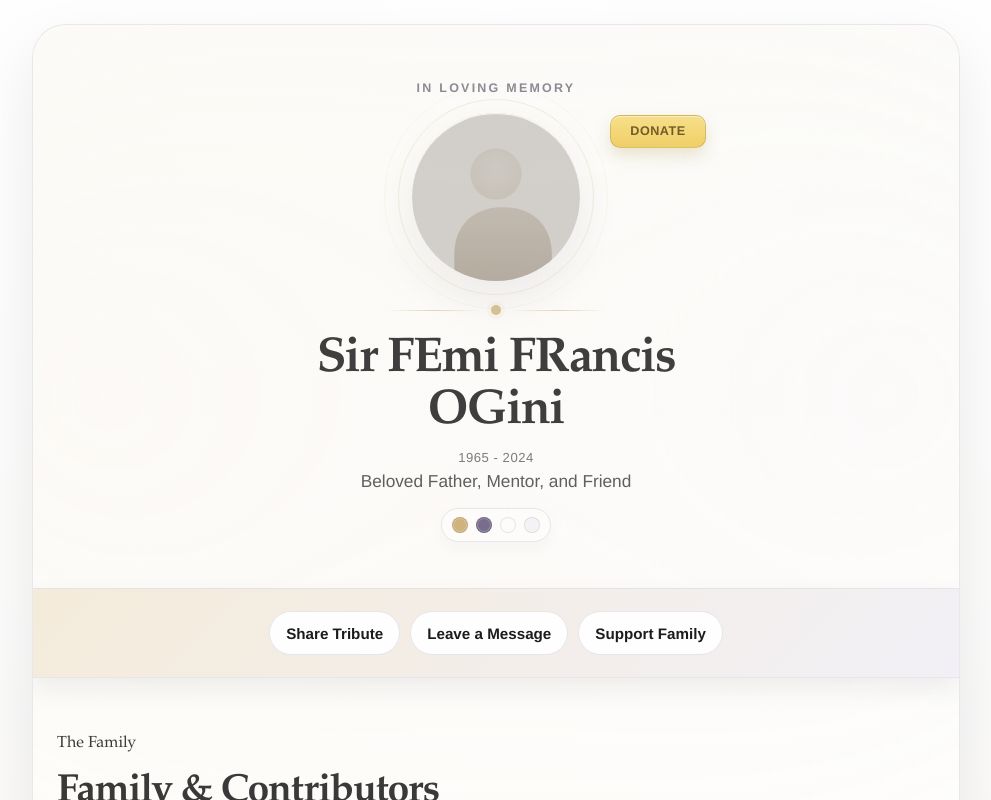
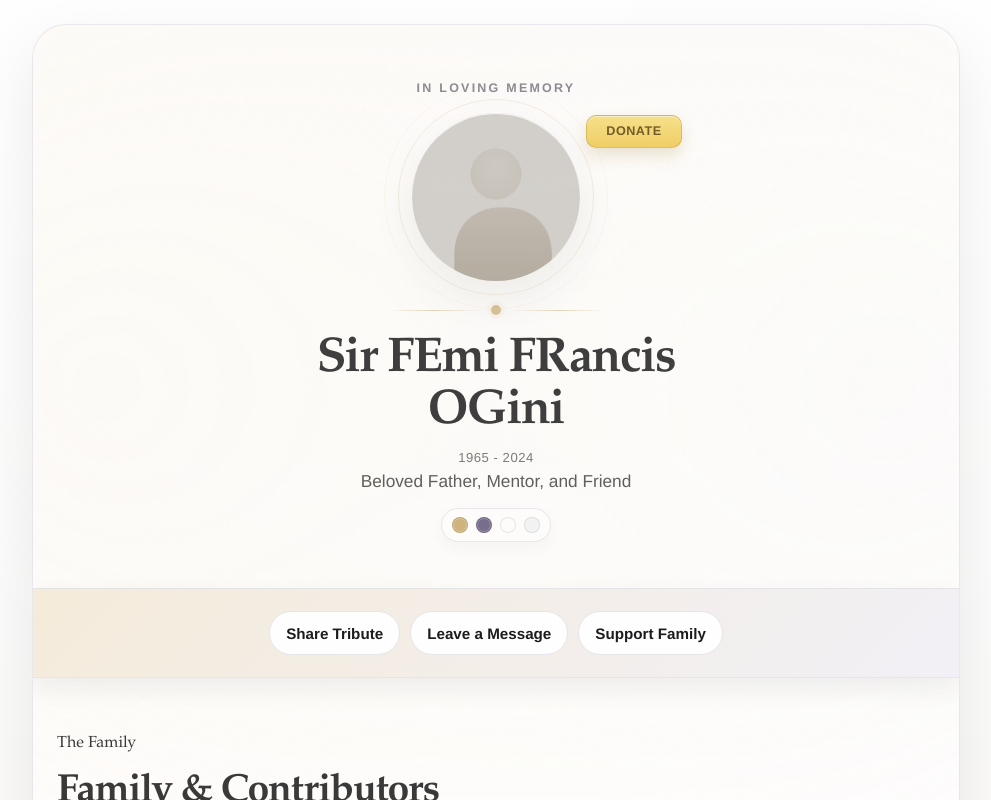
Before and after one commit to francis-dotcom/biotribute, a Next.js app: page /SirFemiOgini in a window 1280 px wide. Shown: the top 800 px of the page, without its empty margins (144-1135 px from the left). Built offline with nearby package versions, Linux system fonts and the light colour scheme; no server answers.

Commit message:
code: 4 file(s)

```diff
--- a/src/app/[slug]/page.tsx
+++ b/src/app/[slug]/page.tsx
@@ -82,9 +82,14 @@ export default async function TributePage({ params }: PageProps) {
               className={tribute.heroImageUrl ? "avatar-placeholder has-image" : "avatar-placeholder"}
               aria-hidden="true"
             />
-            <a className="hero-donation-badge" href="#support-section">
-              Donate
-            </a>
+            <DonationDetailsModal
+              accountName={tribute.donationAccountName}
+              accountNumber={tribute.donationAccountNumber}
+              bankName={tribute.donationBankName}
+              phone={tribute.donationPhone}
+              triggerClassName="hero-donation-badge"
+              triggerLabel="Donate"
+            />
           </div>
           <div className="hero-divider" aria-hidden="true">
             <span />
--- a/src/app/globals.css
+++ b/src/app/globals.css
@@ -288,7 +288,10 @@ textarea {
 .hero-donation-badge {
   position: absolute;
   top: 2px;
-  right: -126px;
+  right: -102px;
+  display: inline-flex;
+  align-items: center;
+  justify-content: center;
   min-width: 96px;
   padding: 8px 12px;
   border-radius: 10px;
@@ -303,6 +306,7 @@ textarea {
     0 8px 16px rgba(149, 111, 17, 0.2),
     inset 0 1px 0 rgba(255, 255, 255, 0.55);
   transition: transform 0.18s ease, box-shadow 0.18s ease, filter 0.18s ease;
+  cursor: pointer;
 }
 
 .hero-donation-badge:hover {
@@ -1144,9 +1148,15 @@ textarea {
 }
 
 .support-action-pill-accent {
-  border-color: rgba(200, 169, 106, 0.34);
-  background: var(--gold-soft);
-  color: #7d602a;
+  border-color: rgba(149, 111, 17, 0.35);
+  background: linear-gradient(180deg, #f8de79 0%, #efc94f 100%);
+  color: #5c4205;
+  box-shadow: inset 0 1px 0 rgba(255, 255, 255, 0.45);
+}
+
+.support-action-pill-accent:hover {
+  border-color: rgba(149, 111, 17, 0.4);
+  background: linear-gradient(180deg, #f9e18a 0%, #f0cc57 100%);
 }
 
 .support-primary-pill {
--- a/src/components/donation-details-modal.tsx
+++ b/src/components/donation-details-modal.tsx
@@ -7,6 +7,8 @@ type DonationDetailsModalProps = {
   accountNumber?: string;
   bankName?: string;
   phone?: string;
+  triggerClassName?: string;
+  triggerLabel?: string;
 };
 
 export function DonationDetailsModal({
@@ -14,6 +16,8 @@ export function DonationDetailsModal({
   accountNumber,
   bankName,
   phone,
+  triggerClassName,
+  triggerLabel,
 }: DonationDetailsModalProps) {
   const [open, setOpen] = useState(false);
   const hasDetails = Boolean(accountName || accountNumber || bankName || phone);
@@ -21,11 +25,11 @@ export function DonationDetailsModal({
   return (
     <>
       <button
-        className="support-action-pill support-action-pill-accent"
+        className={triggerClassName ?? "support-action-pill support-action-pill-accent"}
         type="button"
         onClick={() => setOpen(true)}
       >
-        Donations
+        {triggerLabel ?? "Donate"}
       </button>
 
       {open ? (
--- a/src/components/family-message-modal.tsx
+++ b/src/components/family-message-modal.tsx
@@ -15,7 +15,6 @@ export function FamilyMessageModal({
 }: FamilyMessageModalProps) {
   const [isOpen, setIsOpen] = useState(false);
   const [status, setStatus] = useState<string | null>(null);
-  const isConfigured = Boolean(recipientEmail?.trim());
 
   const subject = useMemo(
     () => `Private Message for ${tributeName}`,
@@ -49,9 +48,6 @@ Reply to: ${senderEmail}`;
       <button className="support-action-pill" type="button" onClick={() => setIsOpen(true)}>
         Message
       </button>
-      {!isConfigured ? (
-        <p className="subtle-note">Family message inbox is not configured yet.</p>
-      ) : null}
 
       {isOpen ? (
         <div className="message-modal-overlay" onClick={() => setIsOpen(false)}>
```
